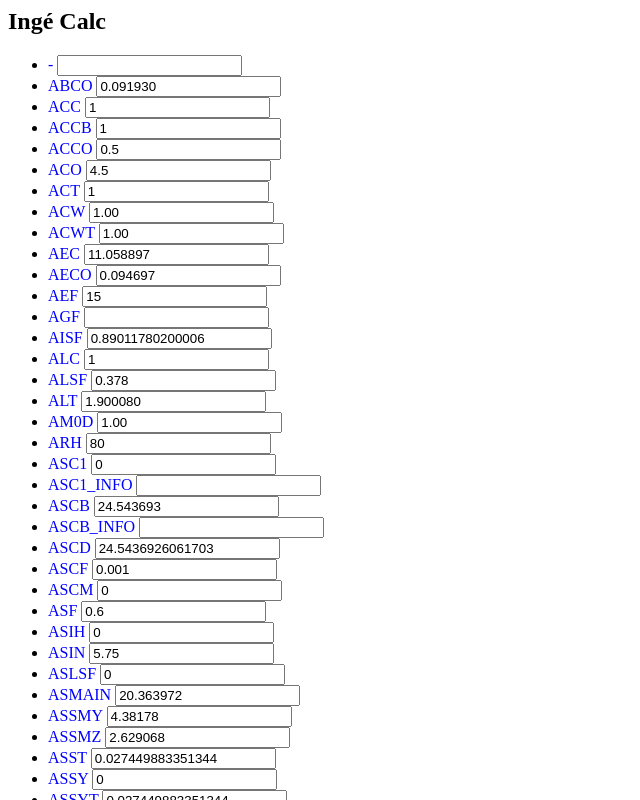
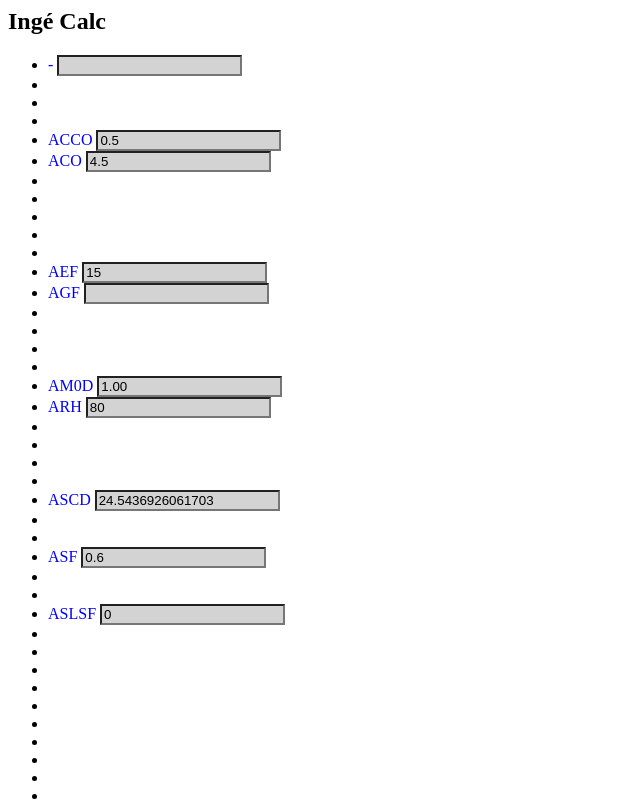
Before and after one commit to Mastero242/inge-calc-json, an Angular app: page / in a window 1280 px wide. Shown: the top 800 px of the page, without its empty margins (0-640 px from the left). Built offline with nearby package versions, Linux system fonts and the light colour scheme.

Commit message:
9 files modified, 1 added

```diff
--- a/src/app/app.component.css
+++ b/src/app/app.component.css
@@ -7,3 +7,7 @@ p {
 label {
   color: blue;
 }
+
+input:not(.calculated) {
+  background-color: lightgray;
+}
--- a/src/app/app.component.html
+++ b/src/app/app.component.html
@@ -1,8 +1,12 @@
 <h2>Ingé Calc</h2>
 
 <form [formGroup]="paramsFormGroup">
+
+
+
   <ul>
     <li *ngFor="let prop of properties | keyvalue">
+      <ng-container *ngIf="!isDependent(prop.key)">
         <label [ngClass]="{ calculated: isDependent(prop.key) }"
           >{{ prop.key }}
         </label>
@@ -10,55 +14,8 @@
           [ngClass]="{ calculated: isDependent(prop.key) }"
           type="number"
           formControlName="{{ prop.key }}"
-      />
+          [readonly]="true"
+      /></ng-container>
     </li>
   </ul>
 </form>
-
-<!-- <form [formGroup]="paramsFormGroup">
-  <ul>
-    <li *ngFor="let prop of properties | keyvalue">
-      <hr *ngIf="prop.value.isComputed" />
-      <label [ngClass]="{ calculated: prop.value.isComputed }"
-        >{{ prop.key }} =
-      </label>
-
-      <ng-container
-        formGroupName="value"
-        [ngSwitch]="prop.value.type"
-        *ngIf="!prop.value.isComputed"
-        class="text-primary"
-      >
-        <input
-          *ngSwitchDefault
-          type="text"
-          [formControlName]="prop.value.value"
-        />
-
-        <input
-          *ngSwitchCase="PropertyType.Boolean"
-          type="checkbox"
-          [formControlName]="prop.value.value"
-        />
-
-        <input
-          *ngSwitchCase="PropertyType.Integer"
-          type="number"
-          step="1"
-          [formControlName]="prop.value.value"
-        />
-
-        <input
-          *ngSwitchCase="PropertyType.Decimal"
-          type="number"
-          step="0.01"
-          formControlName="value"
-        />
-      </ng-container>
-
-      <ng-container *ngIf="prop.value.isComputed" class="text-primary">
-        <span>{{ prop.value.value }} </span>
-      </ng-container>
-    </li>
-  </ul>
-</form> -->
--- a/src/app/app.component.ts
+++ b/src/app/app.component.ts
@@ -16,7 +16,7 @@ export class AppComponent {
   subscription: Subscription = new Subscription();
   debounceTime = 500;
   paramsFormGroup: FormGroup;
-  properties: Record<PropertyCode, any>;
+  properties: [PropertyCode, any][];
 
   // hack to be able to use the enumeration in the HTML
   public get PropertyCode() {
@@ -31,19 +31,32 @@ export class AppComponent {
   }
 
   public isDependent(propertyCode: string) {
-    return Properties.isDependent(propertyCode);
+    return Properties.isComputed(propertyCode);
   }
 
   constructor(private fb: FormBuilder, private calculator: CalculatorService) {
     const initialProperties = Properties.getData();
+    initialProperties.sort(function (x, y) {
+      return x === y ? 0 : x.isComputed ? 1 : -1;
+    });
+
+    console.log(initialProperties);
+
     this.properties = Object.assign(
       {},
-      ...initialProperties.map((x: PropertyValue) => ({
-        [x.propertyCode]: x.value,
-      }))
+      ...initialProperties.map((x: PropertyValue) => {
+        const container = {};
+
+        container[x.propertyCode] = x.value;
+
+        return container;
+      })
     );
 
     this.paramsFormGroup = this.fb.group(this.properties);
+
+    console.log(this.properties);
+    console.log(this.paramsFormGroup);
   }
 
   ngOnInit(): void {
--- a/src/app/app.module.ts
+++ b/src/app/app.module.ts
@@ -3,11 +3,12 @@ import { BrowserModule } from '@angular/platform-browser';
 import { FormsModule, ReactiveFormsModule } from '@angular/forms';
 
 import { AppComponent } from './app.component';
+import { FilterPipe } from './filter.pipe';
 import { CalculatorService } from './calculator/calculator.service';
 
 @NgModule({
   imports: [BrowserModule, FormsModule, ReactiveFormsModule],
-  declarations: [AppComponent],
+  declarations: [AppComponent, FilterPipe],
   bootstrap: [AppComponent],
   providers: [CalculatorService],
 })
--- a/src/app/calculator/Data/property-data.json
+++ b/src/app/calculator/Data/property-data.json
@@ -2,7 +2,7 @@
   "properties": [
     {
       "Id": 62,
-      "IsComputed": 1,
+      "IsComputed": 0,
       "DefaultValue": "-",
       "Code": "-",
       "Unit": "-",
--- a/src/app/calculator/calculator.service.ts
+++ b/src/app/calculator/calculator.service.ts
@@ -8,7 +8,7 @@ import { DependentProperties } from './dependent-properties';
 export class CalculatorService {
   constructor() {}
 
-  async calculate(properties: Record<PropertyCode, any>) {
+  async calculate(properties:[PropertyCode, any][]) {
     const keys = Object.keys(DependentProperties);
     keys.forEach(async (key: PropertyCode) => {
       const args = Properties.getDependentValues(key, properties);
--- a/src/app/calculator/common/interface.ts
+++ b/src/app/calculator/common/interface.ts
@@ -14,8 +14,10 @@ export interface RawPropertyValue {
 export interface PropertyValue {
   propertyId: number;
   propertyCode: string;
+  value: any;
   settings: PropertySettings;
-  value: any;
+  type: PropertyType;
+  isComputed: boolean;
 }
 
 export interface PropertySettings {
--- a/src/app/calculator/properties.ts
+++ b/src/app/calculator/properties.ts
@@ -13,19 +13,23 @@ export class Properties {
   private static defaultPropertyValues: PropertyValue[];
   private static settings: Setting[];
 
-  // static readonly DependentProperties = {
-  //   [PropertyCode.C]: [PropertyCode.A, PropertyCode.B],
-  //   [PropertyCode.D]: [PropertyCode.A, PropertyCode.B],
-  //   [PropertyCode.E]: [PropertyCode.A, PropertyCode.B],
-  // };
+  static isDependent(propertyCode: string) {
+    return propertyCode in DependentProperties;
+  }
 
-  static isDependent(propertyCode: string) {
+  static isComputed(propertyCode: string) {
+    return this.defaultPropertyValues.find(
+      (x) => x.propertyCode === propertyCode
+    ).isComputed;
+  }
+
+  static getType(propertyCode: string) {
     return propertyCode in DependentProperties;
   }
 
   static getDependentValues(
     property: PropertyCode,
-    properties: Record<PropertyCode, any>
+    properties: [PropertyCode, any][]
   ): any[] | undefined {
     if (property in properties) {
       let values = [];
@@ -44,7 +48,7 @@ export class Properties {
         rawValues as Array<RawPropertyValue>
       );
     }
-    console.log(this.defaultPropertyValues);
+    // console.log(this.defaultPropertyValues);
     return this.defaultPropertyValues;
   }
 
@@ -61,6 +65,8 @@ export class Properties {
     return raws.map(
       (x: RawPropertyValue) =>
         ({
+          propertyId: x.Id,
+          isComputed: !!x.IsComputed,
           propertyCode: x.Code,
           value: x.DefaultValue, //this.getValue(x.DefaultValue, x.Type),
           type: x.Type,
--- /dev/null
+++ b/src/app/filter.pipe.ts
@@ -0,0 +1,20 @@
+import { Pipe, PipeTransform } from '@angular/core';
+import { Properties } from './calculator/properties';
+
+@Pipe({
+  name: 'filter',
+  pure: false,
+})
+export class FilterPipe implements PipeTransform {
+  transform(items: any[], filter: boolean): any {
+    if (!items || !filter) {
+      return items;
+    }
+
+    return items.filter((item) => this.isDependent(item.key));
+  }
+
+  public isDependent(propertyCode: string) {
+    return Properties.isComputed(propertyCode);
+  }
+}
```
Also changed, not shown: src/app/calculator/common/function.ts (+1 -6 lines). Lines whose indentation alone changed are shown as unchanged.
